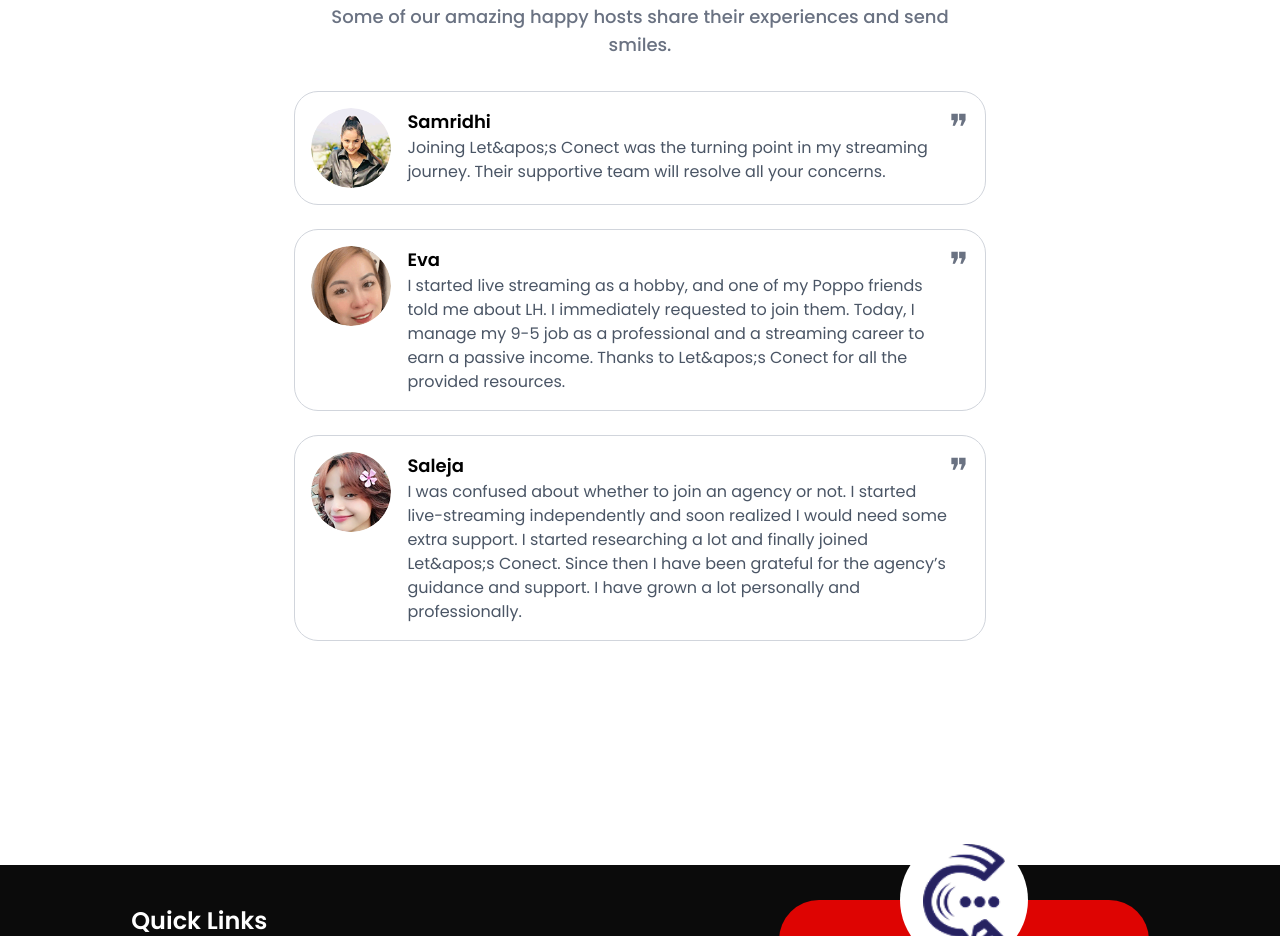
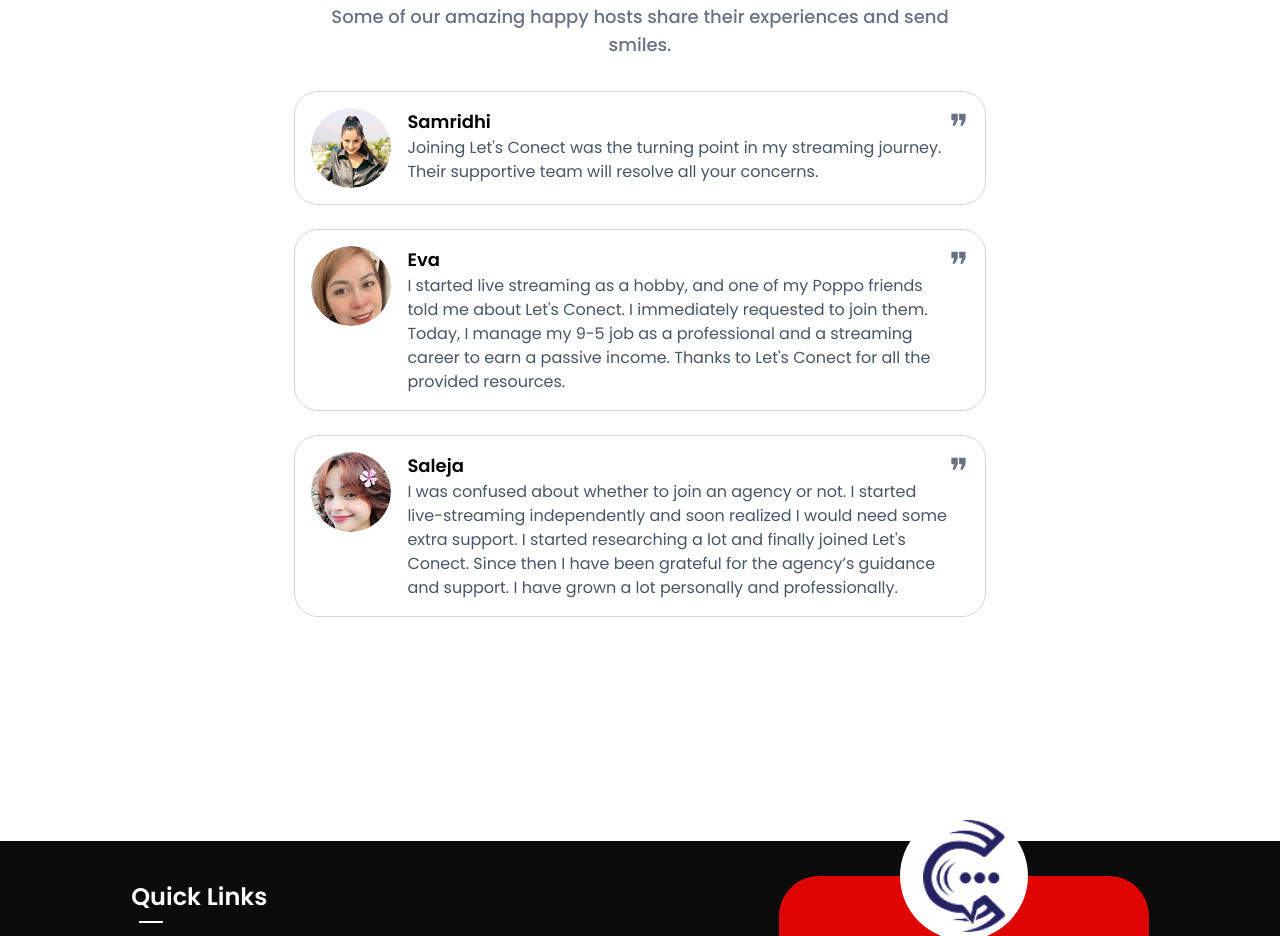
Before and after one commit to HarshLH-web/lets-conect, a Next.js app: page / in a window 1280 px wide. Shown: the part 4000-4936 px from the top of the page. Built offline with nearby package versions, Linux system fonts and the light colour scheme.

Commit message:
updated testimonials

```diff
--- a/src/components/Testimonial.js
+++ b/src/components/Testimonial.js
@@ -5,17 +5,17 @@
   const testimonials = [
     {
       name: "Samridhi",
-      text: "Joining Let&apos;s Conect was the turning point in my streaming journey. Their supportive team will resolve all your concerns.",
+      text: "Joining Let's Conect was the turning point in my streaming journey. Their supportive team will resolve all your concerns.",
       image: "/samridhi.png", // Add image URL here if available
     },
     {
       name: "Eva",
-      text: "I started live streaming as a hobby, and one of my Poppo friends told me about LH. I immediately requested to join them. Today, I manage my 9-5 job as a professional and a streaming career to earn a passive income. Thanks to Let&apos;s Conect for all the provided resources.",
+      text: "I started live streaming as a hobby, and one of my Poppo friends told me about Let's Conect. I immediately requested to join them. Today, I manage my 9-5 job as a professional and a streaming career to earn a passive income. Thanks to Let's Conect for all the provided resources.",
       image: "/eva.png", // Add image URL here if available
     },
     {
       name: "Saleja",
-      text: "I was confused about whether to join an agency or not. I started live-streaming independently and soon realized I would need some extra support. I started researching a lot and finally joined Let&apos;s Conect. Since then I have been grateful for the agency’s guidance and support. I have grown a lot personally and professionally.",
+      text: "I was confused about whether to join an agency or not. I started live-streaming independently and soon realized I would need some extra support. I started researching a lot and finally joined Let's Conect. Since then I have been grateful for the agency’s guidance and support. I have grown a lot personally and professionally.",
       image: "/saleja.png", // Add image URL here if available
     },
   ];
--- a/src/pages/join-honeycam-agency.js
+++ b/src/pages/join-honeycam-agency.js
@@ -137,7 +137,7 @@
                         <li className="text-[1rem] leading-[1.25] md:text-lg text-left">Go to the <strong>profile</strong>.</li>
                         <li className="text-[1rem] leading-[1.25] md:text-lg text-left">Click on <strong>&lsquo;settings&rsquo;</strong>.</li>
                         <li className="text-[1rem] leading-[1.25] md:text-lg text-left">Join the <strong>studio</strong>.</li>
-                        <li className="text-[1rem] leading-[1.25] md:text-lg text-left">Input the LH Agency&apos;s ID: <span className="font-bold bg-yellow-200 px-2 py-1 rounded">&quot;6052&quot;</span></li>
+                        <li className="text-[1rem] leading-[1.25] md:text-lg text-left">Input the ID: <span className="font-bold bg-yellow-200 px-2 py-1 rounded">&quot;6052&quot;</span></li>
                     </ul>
                 </div>
                 <div className="lg:w-1/2 lg:pl-8 mt-8 lg:mt-0 flex items-center justify-center">
```
